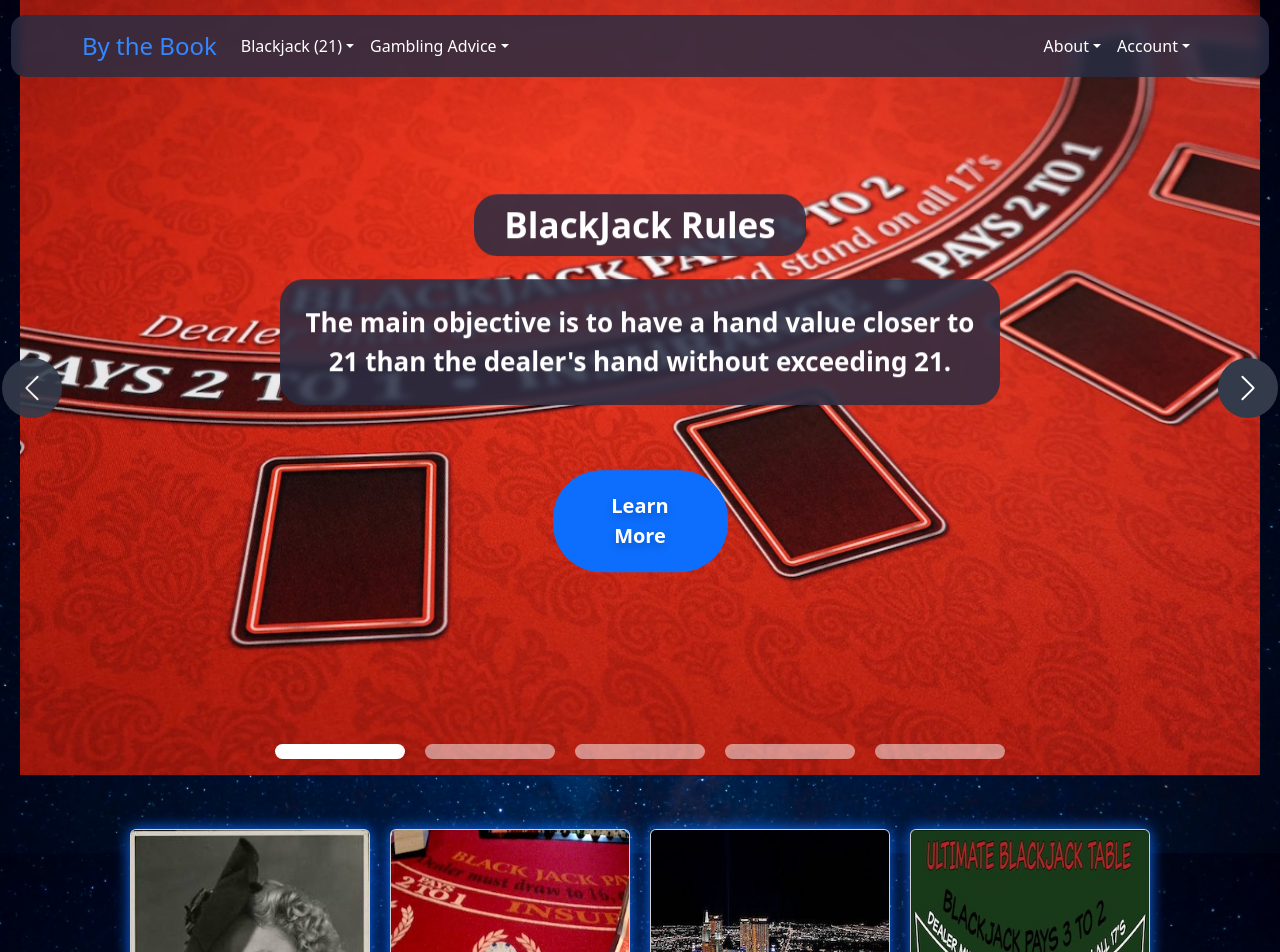
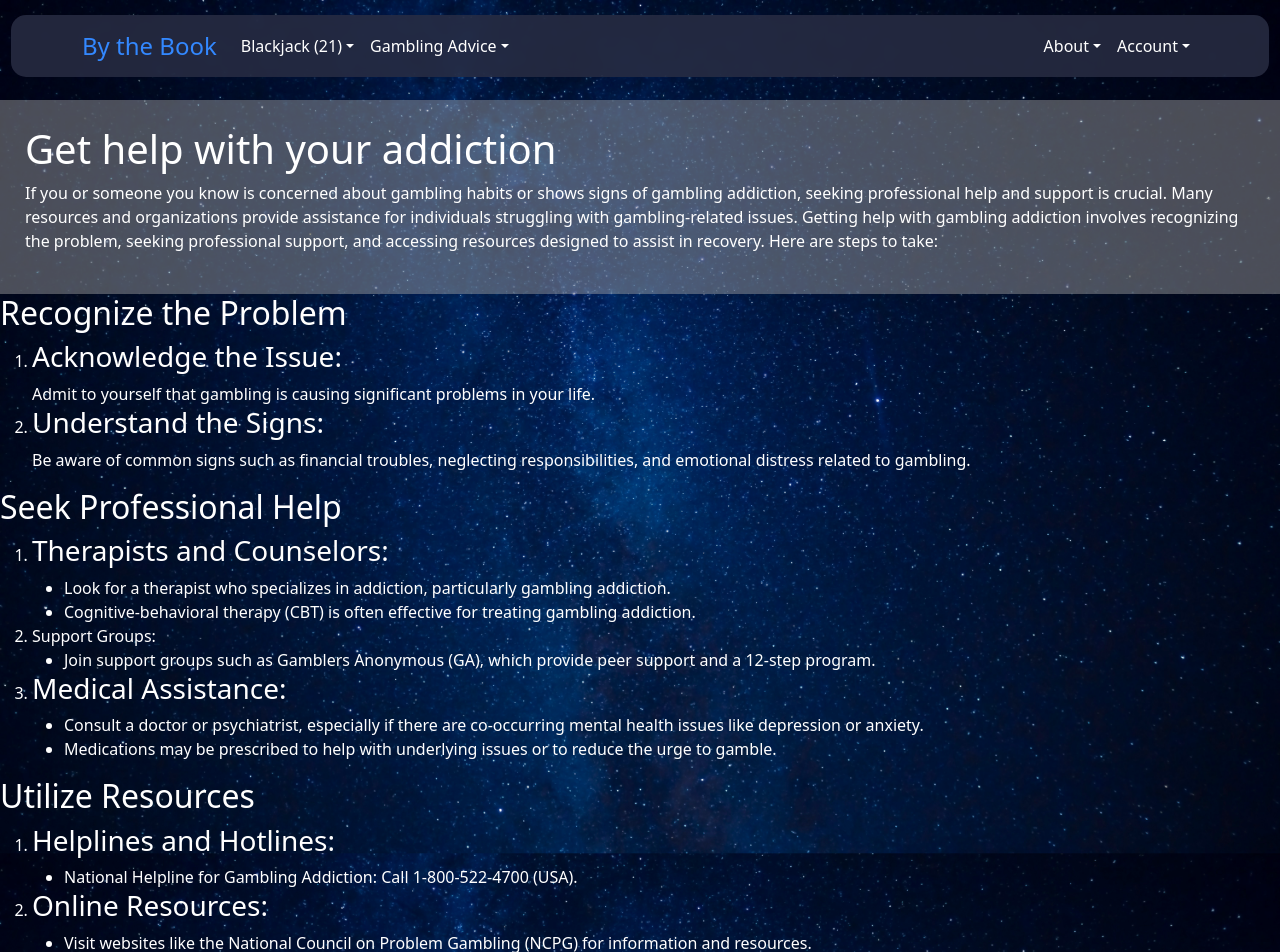
Before and after one commit to LukeDenHartog/by-the-book, a React (Create React App) app: page / in a window 1280 px wide. Shown: the top 952 px of the page. Built offline with nearby package versions, Linux system fonts and the light colour scheme.

Commit message:
adding content to addiction page/adjusted nav paths

```diff
--- a/src/App.js
+++ b/src/App.js
@@ -1,9 +1,11 @@
 // Custom Pages/Components
 import LandingPage from "../src/pages/Home/LandingPage"
+import AddictionPage from "./pages/AddictionHelp/AddictionPage.js"
 
 function App() {
     return (
-        <LandingPage />
+       // <LandingPage />
+       <AddictionPage />
     );
   }
 
--- /dev/null
+++ b/src/pages/AddictionHelp/AddictionPage.css
@@ -0,0 +1,20 @@
+#title-wrapper {
+    margin-top: 100px;
+    padding: 25px;
+    background-color: rgba(169, 169, 169, 0.442);
+}
+
+/* #title-wrapper, #title-wrapper * ensures that all text within the #title-wrapper section, including its child elements, will be white. */
+
+#title-wrapper, #title-wrapper * {
+    color: white;
+}
+
+section, section * {
+    color: white;
+}
+
+ul {
+    list-style-type: disc;
+    color: white;
+}
--- /dev/null
+++ b/src/pages/AddictionHelp/AddictionPage.js
@@ -0,0 +1,68 @@
+import "./AddictionPage.css";
+import Navbar from "../../components/Navbar/Navbar.js";
+import Footer from "../../components/Footer/Footer.js";
+// import ByTheBookStatement from "../../components/MissionStatement/BytheBookStatement.js"
+
+function AddictionPage() {
+    return (
+        <main>
+            <Navbar />
+            <section id="title-wrapper">
+                <h1 id="main-title" className="text-css">Get help with your addiction</h1>
+                <p id="title-paragraph" className="text-css">If you or someone you know is concerned about gambling habits or shows signs of gambling addiction, seeking professional help and support is crucial. Many resources and organizations provide assistance for individuals struggling with gambling-related issues. Getting help with gambling addiction involves recognizing the problem, seeking professional support, and accessing resources designed to assist in recovery. Here are steps to take:</p>
+            </section>
+            <section>
+                <h2>Recognize the Problem</h2>
+                <ol>
+                    <li><h3>Acknowledge the Issue:</h3> Admit to yourself that gambling is causing significant problems in your life.</li>
+                    <li><h3>Understand the Signs:</h3> Be aware of common signs such as financial troubles, neglecting responsibilities, and emotional distress related to gambling.</li>
+                </ol>
+            </section>
+            <section>
+                <h2>Seek Professional Help</h2>
+                <ol>
+                    <li><h3>Therapists and Counselors:</h3>
+                        <ul>
+                            <li>Look for a therapist who specializes in addiction, particularly gambling addiction.</li>
+                            <li>Cognitive-behavioral therapy (CBT) is often effective for treating gambling addiction.</li>
+                        </ul>
+                    </li>
+                    <li>Support Groups:
+                        <ul>
+                            <li>Join support groups such as Gamblers Anonymous (GA), which provide peer support and a 12-step program.</li>
+                        </ul>
+                    </li>
+                    <li><h3>Medical Assistance:</h3>
+                        <ul>
+                            <li>Consult a doctor or psychiatrist, especially if there are co-occurring mental health issues like depression or anxiety.</li>
+                            <li>Medications may be prescribed to help with underlying issues or to reduce the urge to gamble.</li>
+                        </ul>
+                    </li>
+                </ol>
+            </section>
+            <section>
+                <h2>Utilize Resources</h2>
+                <ol>
+                    <li><h3>Helplines and Hotlines:</h3>
+                        <ul>
+                            <li>National Helpline for Gambling Addiction: Call 1-800-522-4700 (USA).</li>
+                        </ul>
+                    </li>
+                    <li><h3>Online Resources:</h3>
+                        <ul>
+                            <li>Visit websites like the National Council on Problem Gambling (NCPG) for information and resources.</li>
+                        </ul>
+                    </li>
+                    <li><h3>Self-Help Books and Guides:</h3>
+                        <ul>
+                            <li>Read books and guides on overcoming gambling addiction to educate yourself and gain strategies for recovery.</li>
+                        </ul>
+                    </li>
+                </ol>
+            </section>
+            <Footer />
+        </main>
+    );
+}
+
+export default AddictionPage;
--- a/src/pages/Home/Carousel.js
+++ b/src/pages/Home/Carousel.js
@@ -65,7 +65,7 @@ function HomeCarousel() {
         <Carousel.Caption>
         <h3 className="slide-header">Get help with your addiction</h3>
           <div className="caption-background">
-            <p className="ccarousel-paragraph">Gambling addiction is a compulsive and uncontrollable urge to gamble despite severe consequences.</p>
+            <p className="carousel-paragraph">Gambling addiction is a compulsive and uncontrollable urge to gamble despite severe consequences.</p>
           </div>
           <Button className="learn-more-button" variant="primary">Learn More</Button>
         </Carousel.Caption>
--- a/src/pages/Home/LandingPage.js
+++ b/src/pages/Home/LandingPage.js
@@ -1,4 +1,4 @@
-import Menubar from "../../components/Navbar/Navbar.js";
+import Navbar from "../../components/Navbar/Navbar.js";
 import Footer from "../../components/Footer/Footer.js";
 import Carousel from "../../pages/Home/Carousel.js";
 import ContentGroup from "../../components/GroupedCards/GroupedCards.js";
@@ -7,7 +7,7 @@ import ByTheBookStatement from "../../components/MissionStatement/BytheBookState
 function LandingPageFunction() {
     return (
         <>
-        <Menubar />
+        <Navbar />
         <Carousel />
         <ContentGroup />
         <ByTheBookStatement />
```
